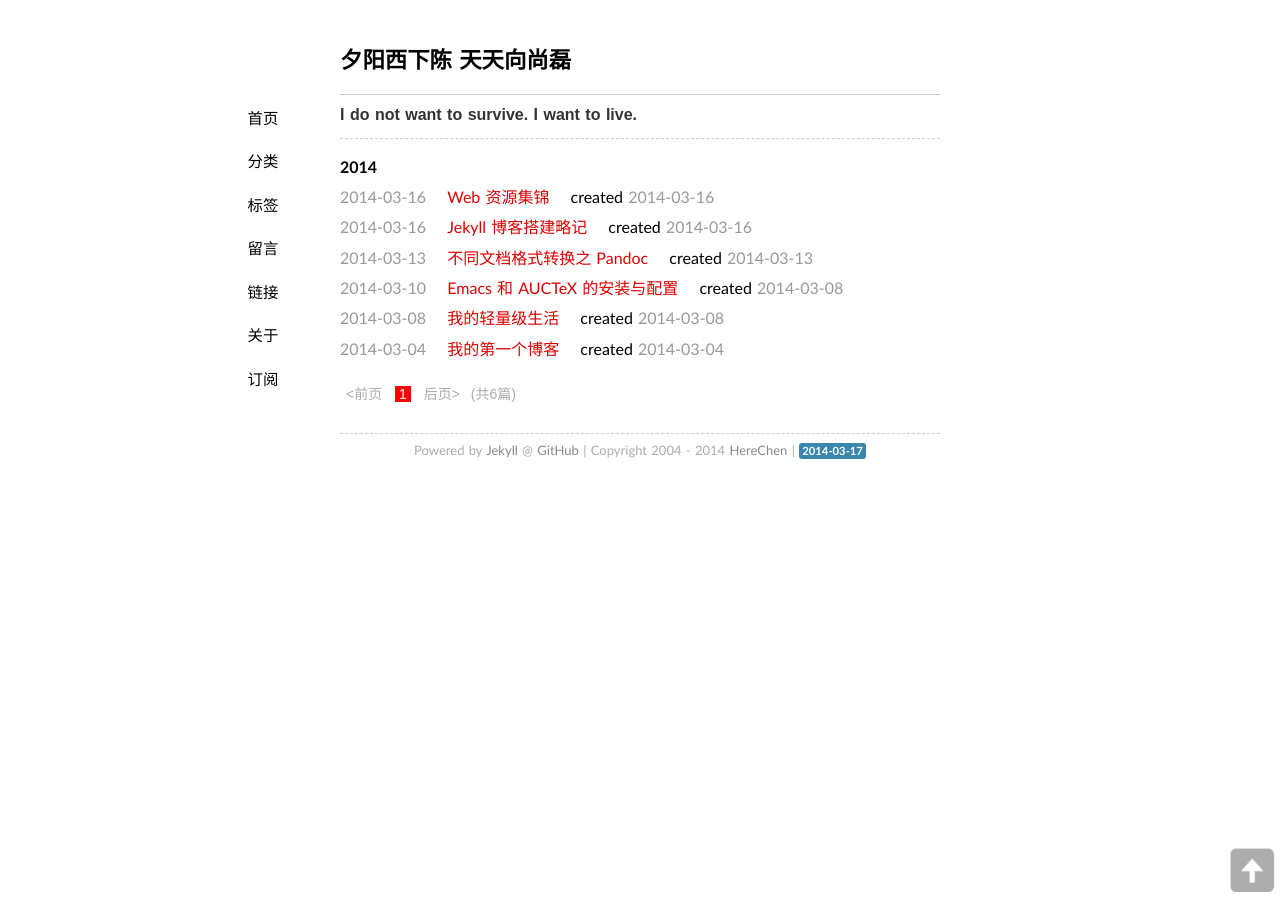
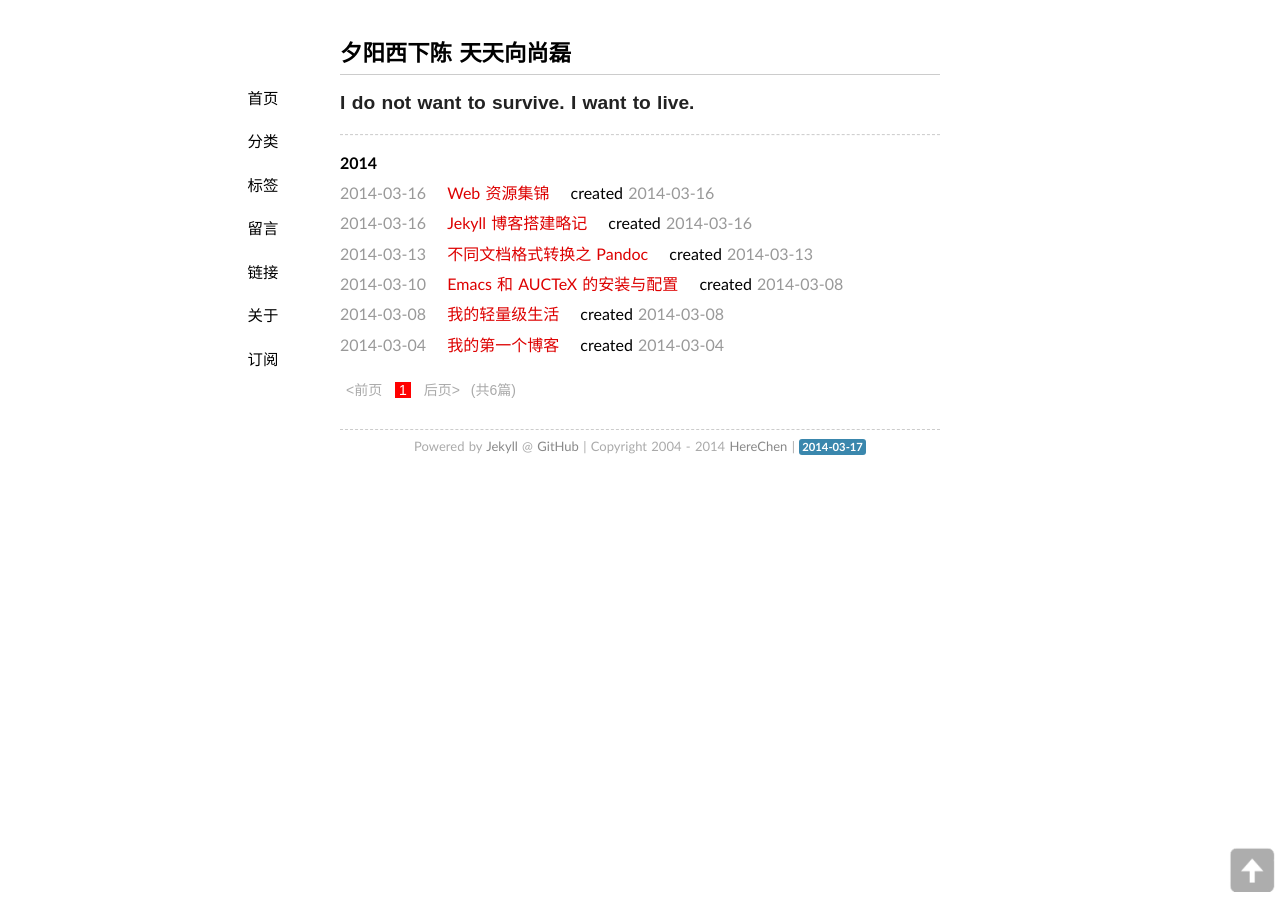
Before and after one commit to Xuezhiyuanlin/herechen.github.io, a Jekyll site: the page built from index.html, in a window 1280 px wide. Built offline with Jekyll 4.4.1, drawn with Linux system fonts in a browser that asks for light colours; some web fonts are replaced; Markdown is read by kramdown in place of the engine named in the settings; the list of posts is cut into pages by our own code.

Commit message:
herechen

```diff
--- a/index.html
+++ b/index.html
@@ -3,7 +3,7 @@ title: 夕阳西下陈 天天向尚磊
 layout: page
 ---
 
-<h4> {{site.quote}} </h4>
+<h3> {{site.quote}} </h3>
 <hr>
 
 <ul class="listing">
--- a/media/css/style.css
+++ b/media/css/style.css
@@ -68,7 +68,6 @@ nav a:hover{background-color:#ff0000;text-decoration:none;color:#f9f9f9;-webkit-
 h1{
 	font-family:"Cuprum","Hiragino Sans GB","Microsoft YaHei",sans-serif;
 	font-size:1.6em;
-	line-height:52px;
 	color:#000;
 }
 h2{
```
